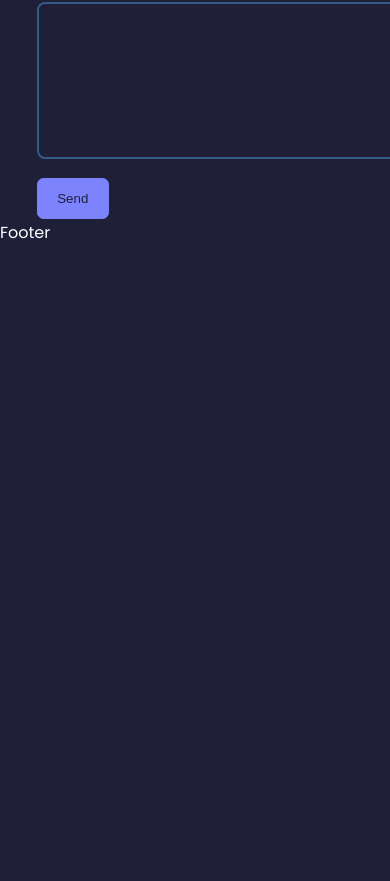
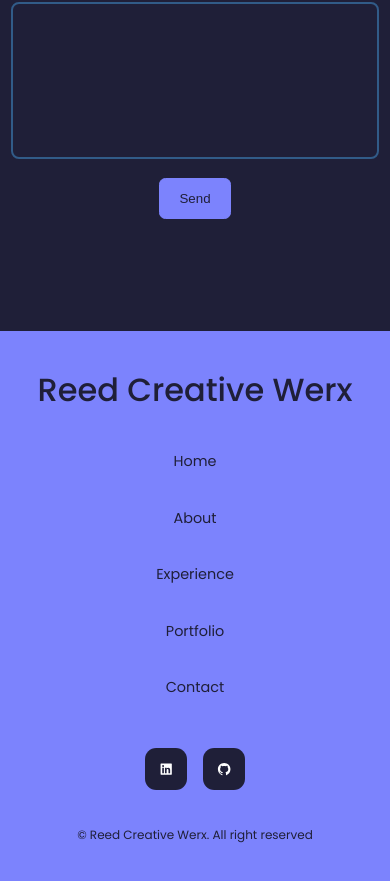
Before and after one commit to MDReed2/rcw-portfolio-react, a React (Create React App) app: page / in a window 390 px wide. Shown: the part 3899-4780 px from the top of the page. Before the commit the page ends 4145 px from the top, so only its background shows below. Built offline with nearby package versions, Linux system fonts and the light colour scheme.

Commit message:
Footer area code adn style - updated contact form input on mobile

```diff
--- a/src/components/contact/contact.scss
+++ b/src/components/contact/contact.scss
@@ -3,7 +3,7 @@
 .container.contact__container {
   width: 58%;
   display: grid;
-  grid-template-columns: 30% 58%;
+  grid-template-columns: minmax(0, 30%) 58%;
   gap: 12%;
 
   .contact__options {
@@ -68,5 +68,9 @@ form {
 @media screen and (max-width: 600px) {
   .container.contact__container {
     width: $container-width-sm;
+
+    form {
+      align-items: center;
+    }
   }
 }
--- a/src/components/footer/Footer.jsx
+++ b/src/components/footer/Footer.jsx
@@ -1,9 +1,30 @@
 import React from 'react'
 import './footer.scss'
+import { AiFillLinkedin, AiFillGithub } from 'react-icons/ai'
 
 const Footer = () => {
   return (
-    <div>Footer</div>
+    <footer>
+      <a href="#"></a>
+      <a href="#" className='footer__logo'>Reed Creative Werx</a>
+
+      <ul className='permalink'>
+        <li><a href="/">Home</a></li>
+        <li><a href="#about">About</a></li>
+        <li><a href="#experience">Experience</a></li>
+        <li><a href="#portfolio">Portfolio</a></li>
+        <li><a href="#contact">Contact</a></li>
+      </ul>
+
+      <div className="footer__socials">
+        <a href="https://www.linkedin.com/in/meshiareed/"><AiFillLinkedin /></a>
+        <a href="https://github.com/MDReed2"><AiFillGithub /></a>
+      </div>
+
+      <div className="footer__copyright">
+        <small>&copy; Reed Creative Werx. All right reserved</small>
+      </div>
+    </footer>
   )
 }
 
--- a/src/components/footer/footer.scss
+++ b/src/components/footer/footer.scss
@@ -0,0 +1,75 @@
+@import "../../index.scss";
+
+footer {
+  background: $color-primary;
+  padding: 2rem 0;
+  text-align: center;
+  font-size: 0.9rem;
+  margin-top: 7rem;
+
+  a {
+    color: $color-bg;
+  }
+
+  .footer {
+    &__logo {
+      font-size: 2rem;
+      font-weight: 500;
+      margin-bottom: 2rem;
+      display: inline-block;
+    }
+
+    &__socials {
+      display: flex;
+      justify-content: center;
+      gap: 1rem;
+      margin-bottom: 2rem;
+
+      a {
+        background: $color-bg;
+        color: $color-white;
+        padding: 0.8rem;
+        border: 1px solid transparent;
+        border-radius: 0.7rem;
+        display: flex;
+
+        &:hover {
+          background: transparent;
+          color: $color-bg;
+          border-color: $color-bg;
+        }
+      }
+    }
+
+    &__copyright {
+      margin-bottom: 5rem;
+      color: $color-bg;
+    }
+  }
+
+  .permalink {
+    display: flex;
+    flex-wrap: wrap;
+    justify-content: center;
+    gap: 2rem;
+    margin: 0 auto 3rem;
+  }
+}
+
+/* ================ MEDIA QUERIES (MEDIUM DEVICES) ================= */
+@media screen and (max-width: 1024px) {
+}
+
+/* ================ MEDIA QUERIES (SMALL DEVICES) ================= */
+@media screen and (max-width: 600px) {
+  .permalink {
+    flex-direction: column;
+    gap: 1.5rem;
+  }
+
+  .footer {
+    &__socials {
+      margin-bottom: 2.6rem;
+    }
+  }
+}
```
